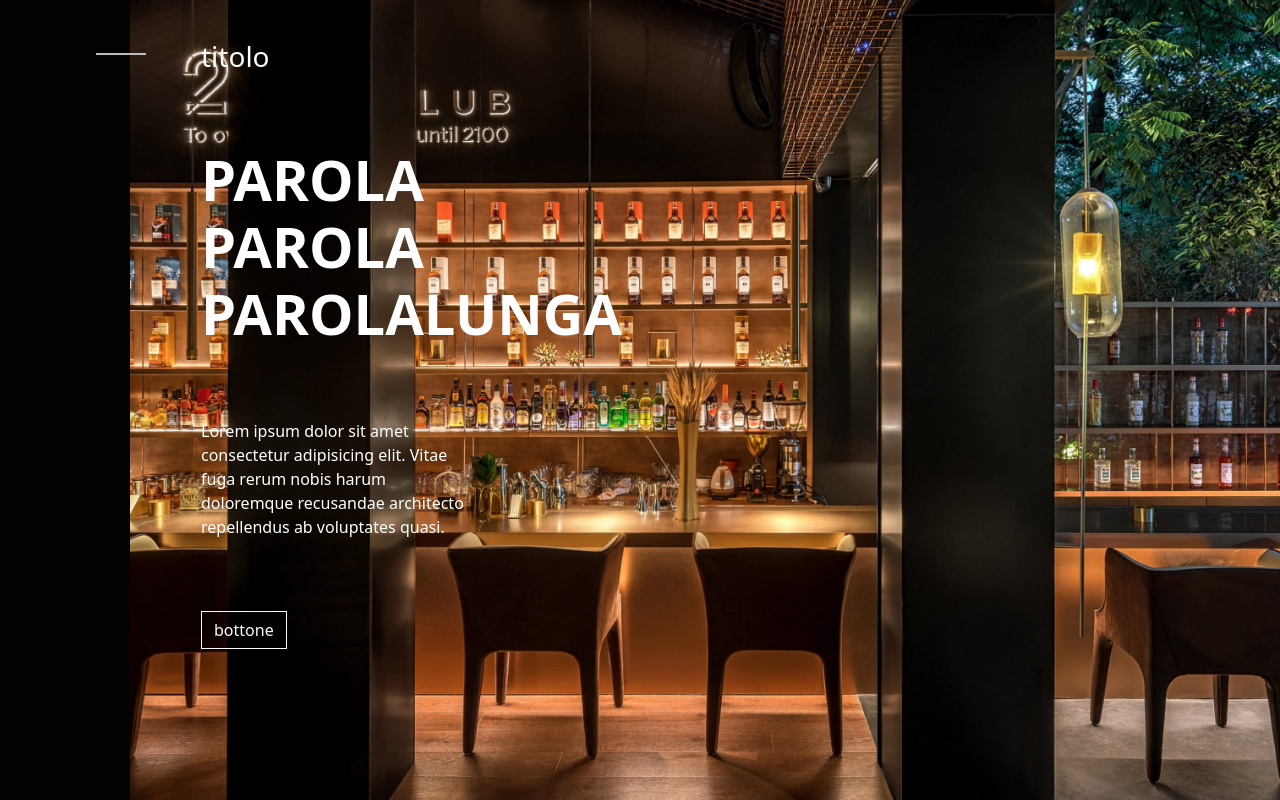
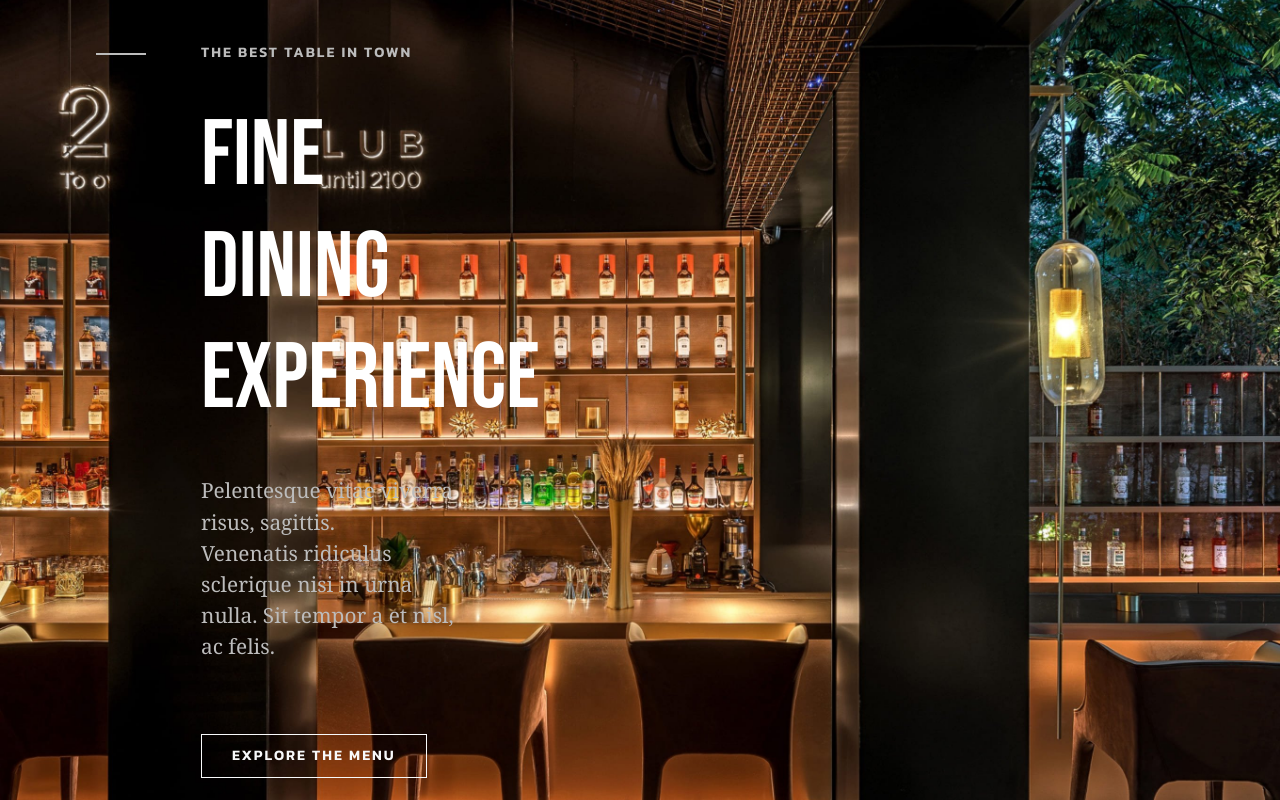
Before and after one commit to Daniele206/proj-html-vuejs, a Vue app: page / in a window 1280 px wide. Shown: the part 220-1020 px from the top of the page. Built offline with nearby package versions, Linux system fonts and the light colour scheme.

Commit message:
[add] store and data .js and props structure

```diff
--- a/index.html
+++ b/index.html
@@ -3,6 +3,12 @@
   <head>
     <meta charset="UTF-8" />
     <link rel="icon" type="" href="" />
+    <link rel="preconnect" href="https://fonts.googleapis.com">
+    <link rel="preconnect" href="https://fonts.gstatic.com" crossorigin>
+    <link href="https://fonts.googleapis.com/css2?family=Bebas+Neue&display=swap" rel="stylesheet">
+    <link rel="preconnect" href="https://fonts.googleapis.com">
+    <link rel="preconnect" href="https://fonts.gstatic.com" crossorigin>
+    <link href="https://fonts.googleapis.com/css2?family=Kanit:ital,wght@0,100;0,200;0,300;0,400;0,500;0,600;0,700;0,800;0,900;1,100;1,200;1,300;1,400;1,500;1,600;1,700;1,800;1,900&display=swap" rel="stylesheet">
     <link rel='stylesheet' href='https://cdnjs.cloudflare.com/ajax/libs/font-awesome/6.5.1/css/all.css' integrity='sha512-tx5+1LWHez1QiaXlAyDwzdBTfDjX07GMapQoFTS74wkcPMsI3So0KYmFe6EHZjI8+eSG0ljBlAQc3PQ5BTaZtQ==' crossorigin='anonymous'/>
     <meta name="viewport" content="width=device-width, initial-scale=1.0" />
     <title>proj-html-vuejs</title>
--- a/src/components/partials/InfoEBtn.vue
+++ b/src/components/partials/InfoEBtn.vue
@@ -1,5 +1,11 @@
 <script>
   export default {
+    props:{
+      title: String,
+      maniSpot: String,
+      text: String,
+      textBtn: String
+    }
 
   }
 </script>
@@ -9,10 +15,16 @@
   <div class="d-flex">
     <div class="befor-jum-info"></div>
     <div class="w-25">
-      <h3 class="pb-5">titolo</h3>
-      <h2 class="main-spot text-uppercase pb-5 pt-3">parola parola parolaLunga</h2>
-      <div class="pb-5 pt-3">Lorem ipsum dolor sit amet consectetur adipisicing elit. Vitae fuga rerum nobis harum doloremque recusandae architecto repellendus ab voluptates quasi.</div>
-      <button class="mb-jum mt-4 btn btn-outline-light rounded-0">bottone</button>
+      <h3 class="pb-4 title text-uppercase">the best table in town</h3>
+      <h2 class="main-spot text-uppercase pb-4 pt-2">fine dining experience</h2>
+      <div class="text pb-5 pt-2">
+        Pelentesque vitae viverra risus, sagittis.
+        <br>
+        Venenatis ridiculus sclerique nisi in urna
+        <br>
+        nulla. Sit tempor a et nisl, ac felis.
+      </div>
+      <button class="my-btn mt-4 btn btn-outline-light rounded-0 text-uppercase">explore the menu</button>
     </div>
   </div>
 </template>
@@ -21,10 +33,6 @@
 <style lang="scss" scoped>
   @use '../../assets/scss/variables' as *;
 
-  .mb-jum{
-    margin-bottom: 12rem;
-  }
-
   .befor-jum-info{
     border: 0.5px solid $my-light-gray;
     width: 50px;
@@ -32,10 +40,36 @@
     margin-top: 0.8rem;
     margin-right: 55px;
   }
-  .main-spot{
-    font-size: 3.5rem;
-    font-weight: bold;
+
+  .title{
+    font-family: "Kanit", sans-serif;
+    padding-top: .25rem;
+    font-size: .9rem;
+    font-weight: 600;
+    letter-spacing: 2px;
+    color: $my-light-gray;
   }
 
+  .main-spot{
+    font-size: 5.8rem;
+    font-family: "Bebas Neue", sans-serif;
+    font-weight: 400;
+    font-style: normal;
+  }
+
+  .text{
+    color: $my-light-gray;
+    font-family: Georgia, 'Times New Roman', Times, serif;
+    font-size: 1.3rem;
+  }
+
+  .my-btn{
+    margin-bottom: 12rem;
+    font-family: "Kanit", sans-serif;
+    font-size: .9rem;
+    font-weight: 600;
+    letter-spacing: 2px;
+    padding: 10px 30px;
+  }
 
 </style>
```
Also changed, not shown: src/data/data.js (added), src/data/store.js (added).
